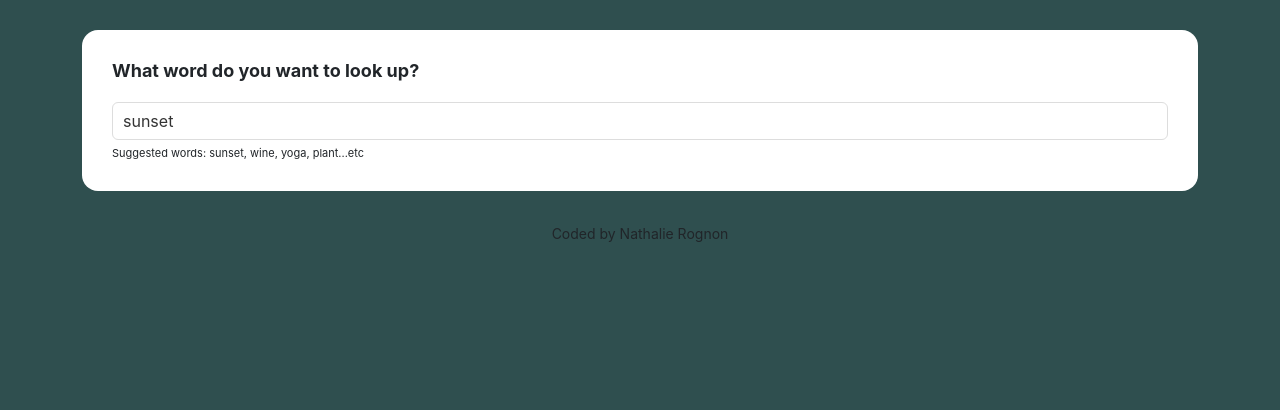
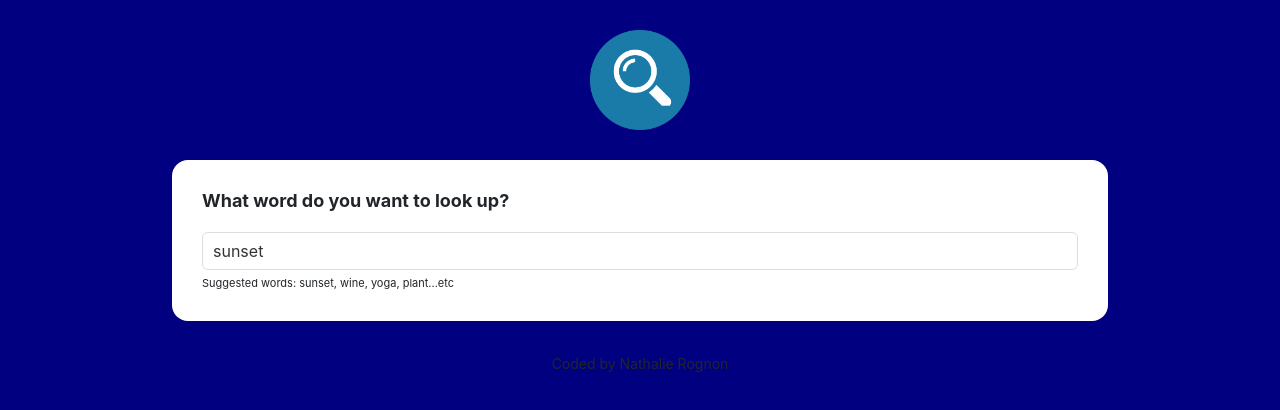
Before and after one commit to natkilima/dictionary-project-2, a React (Create React App) app: page / in a window 1280 px wide. Shown: the top 410 px of the page. Built offline with nearby package versions, Linux system fonts and the light colour scheme; no server answers.

Commit message:
logo added and background color changed

```diff
--- a/src/App.css
+++ b/src/App.css
@@ -1,15 +1,25 @@
 body {
-  background: darkslategrey;
+  background: navy;
 }
 
 a {
-  color: #967074;
+  color: darkblue;
+}
+
+.App {
+  max-width: 960px;
+  margin: 0 auto;
 }
 
 .App-header {
   margin: 30px 0;
 }
 
+.App-logo {
+  max-width: 100px;
+  display: block;
+  margin: 0 auto;
+}
 .App-footer {
   text-align: center;
   margin: 30px 0;
--- a/src/App.js
+++ b/src/App.js
@@ -1,11 +1,14 @@
 import "./App.css";
+import searchlogo from "./searchlogo.png";
 import Dictionary from "./Dictionary";
 
 function App() {
   return (
     <div className="App">
       <div className="container">
-        <header className="App-header"></header>
+        <header className="App-header">
+          <img src={searchlogo} className="App-logo" alt="logo" />
+        </header>
         <main>
           <Dictionary defaultKeyword="sunset" />
         </main>
--- a/src/Dictionary.js
+++ b/src/Dictionary.js
@@ -9,7 +9,6 @@ export default function Dictionary(props) {
   let [loaded, setLoaded] = useState(false);
 
   function handleResponse(response) {
-    console.log(response[0]);
     setResults(response.data[0]);
   }
 
```
Also changed, not shown: src/searchlogo.png (added).
